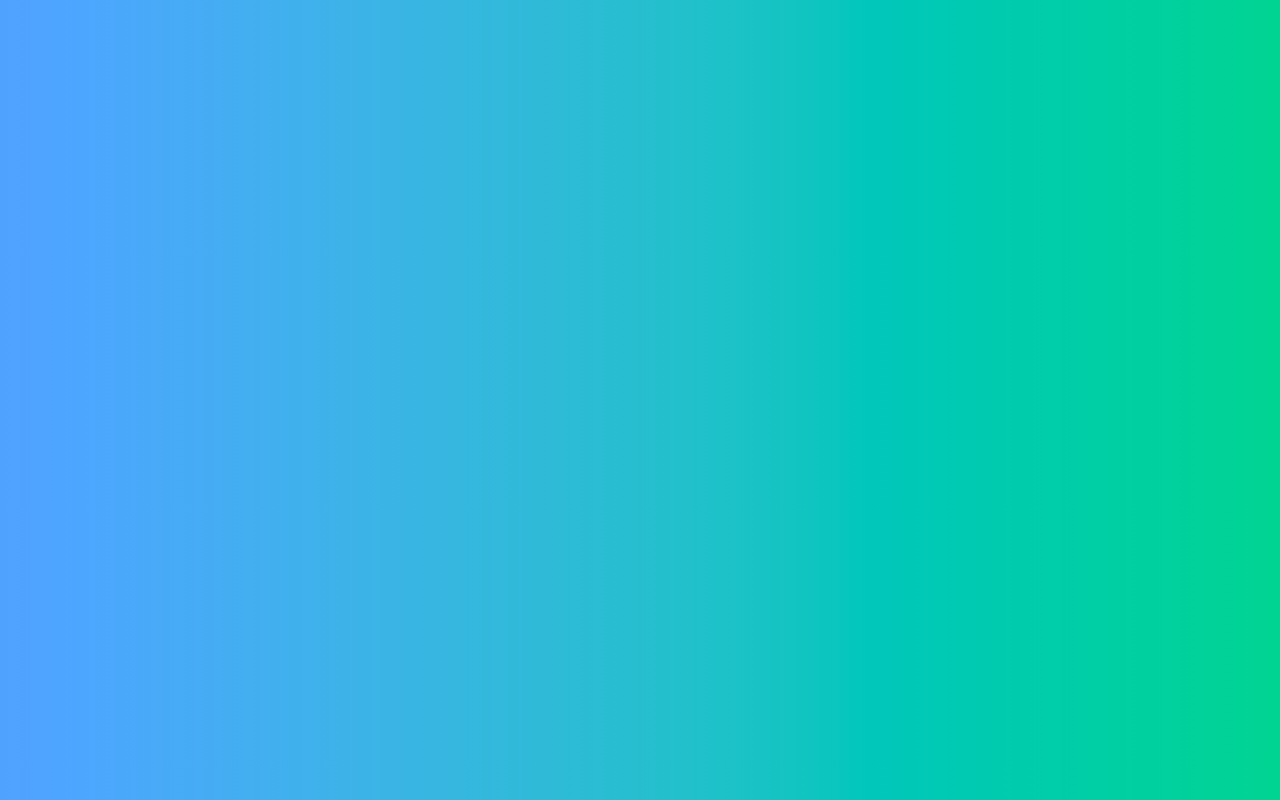
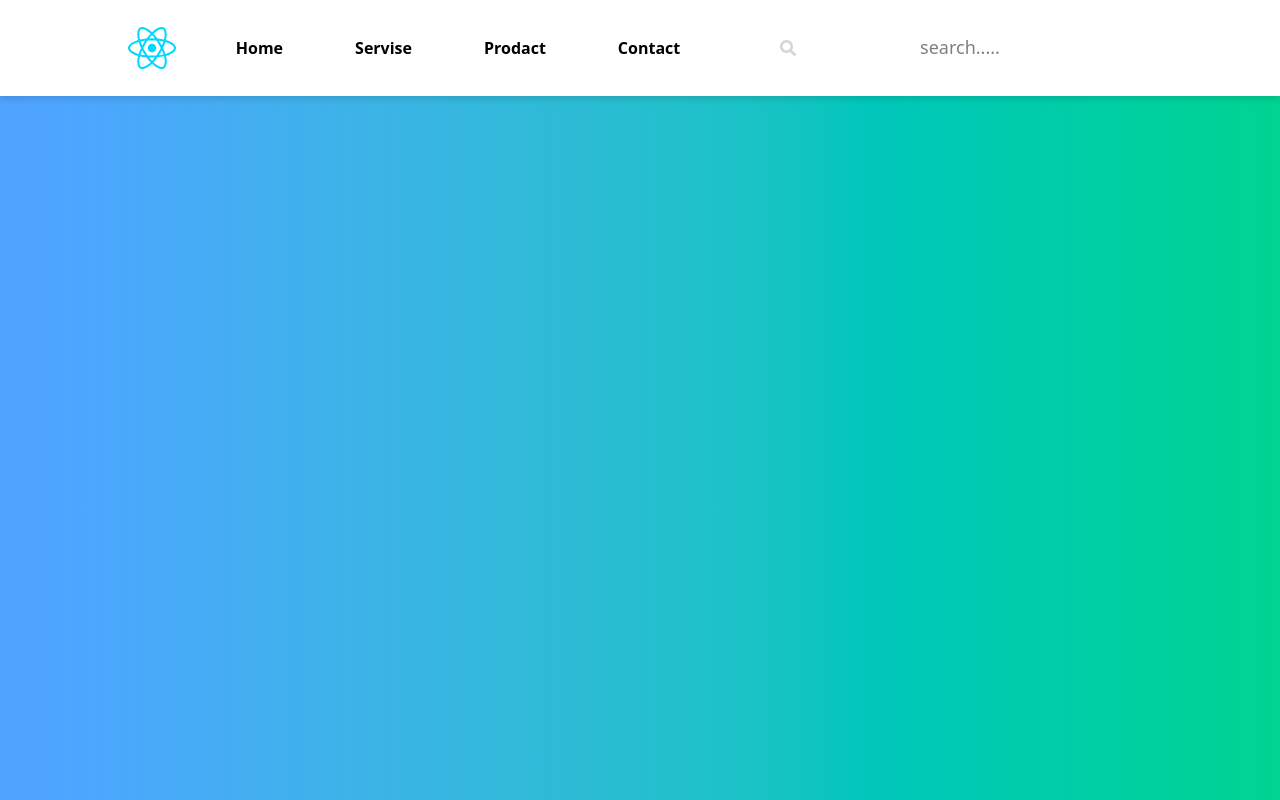
Before and after one commit to Sumeyahassen/mobile-app, a React (Vite) app in the folder react/first/: page / in a window 1280 px wide. Built offline with nearby package versions, Linux system fonts and the light colour scheme.

Commit message:
to how to the icone to in relative postion

```diff
--- a/react/first/src/components/Navbar.jsx
+++ b/react/first/src/components/Navbar.jsx
@@ -1,11 +1,33 @@
-import React from 'react'
-
+import React from "react";
+import  logo from "../assets/react.svg"
+import { FaSearch } from "react-icons/fa";
 function Navbar() {
   return (
-    <div className='w-full h-full absolute bg-gradient-to-r from-blue-400 to-emerald-400'>
-
+    <div className="w-full h-full absolute bg-gradient-to-r from-blue-400 to-emerald-400">
+      <header
+        className="flex justify-between items-center py-6 px-8 text-black
+        md:px-32 bg-white drop-shadow-md
+        "
+      >
+        {/* logo */}
+        <a href="#" className="">
+            <img src={logo} alt="" className="w-12 hover:scale-105 transition-all" />
+        </a>
+        {/* links */}
+        <ul className="hidden xl:flex items-center gap-12 font-semibold text-base">
+<li className="p-3 hover:bg-sky-400 hover:text-white">Home</li>
+<li className="p-3  hover:bg-sky-400 hover:text-white">Servise</li>
+<li className="p-3  hover:bg-sky-400 hover:text-white">Prodact</li>
+<li className="p-3  hover:bg-sky-400 hover:text-white">Contact</li>
+        </ul>
+        <div className=" hidden sm:flex justify-center gap-3 relative ">
+            <FaSearch className="text-gray-300 relative left-10 top-1 right-0 bottom-0  "/>
+            <input type="text" placeholder="search....."
+            className="placeholder:text-lg font-medium placeholder:text-center w-sm" />
+        </div>
+      </header>
     </div>
-  )
+  );
 }
 
-export default Navbar
+export default Navbar;
```
